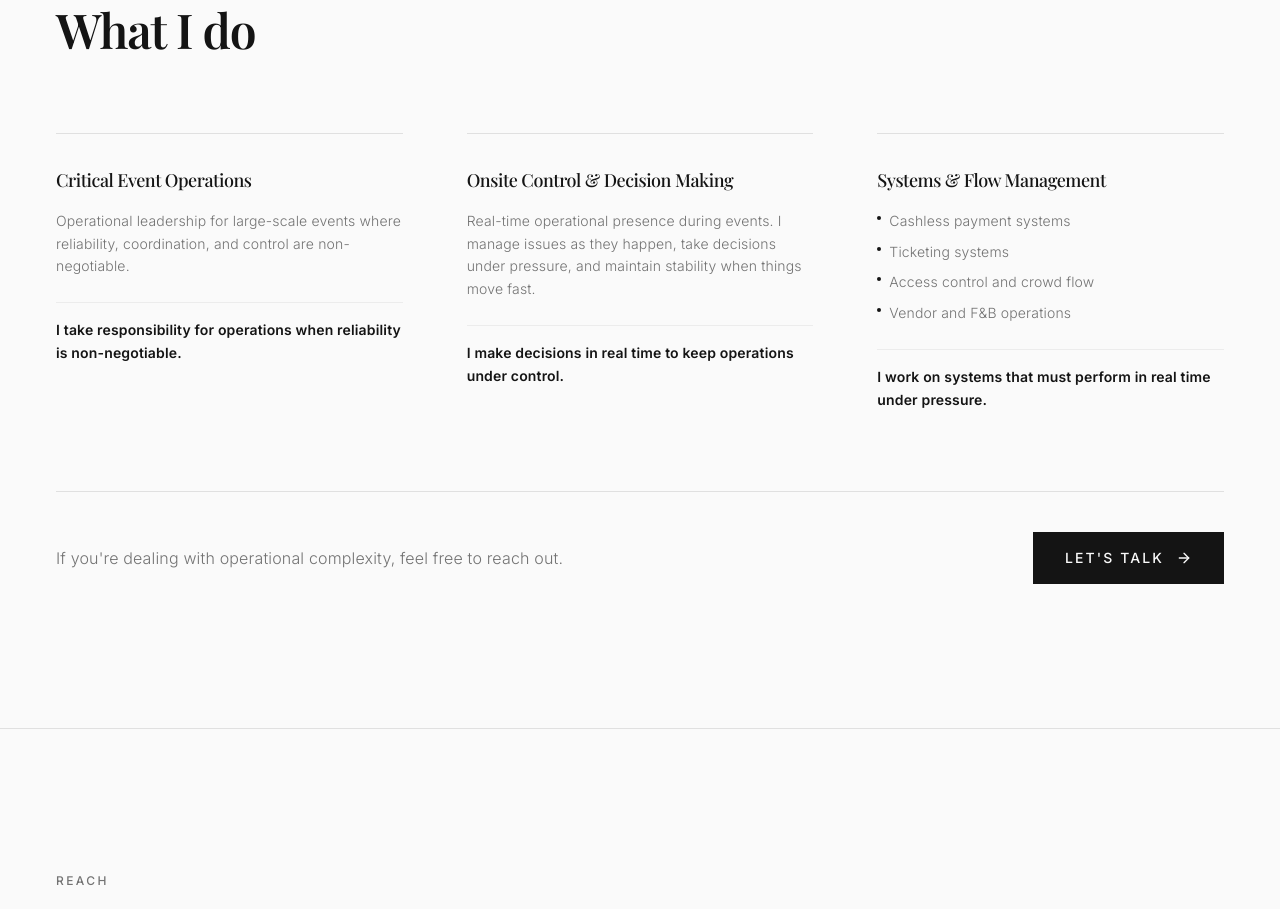
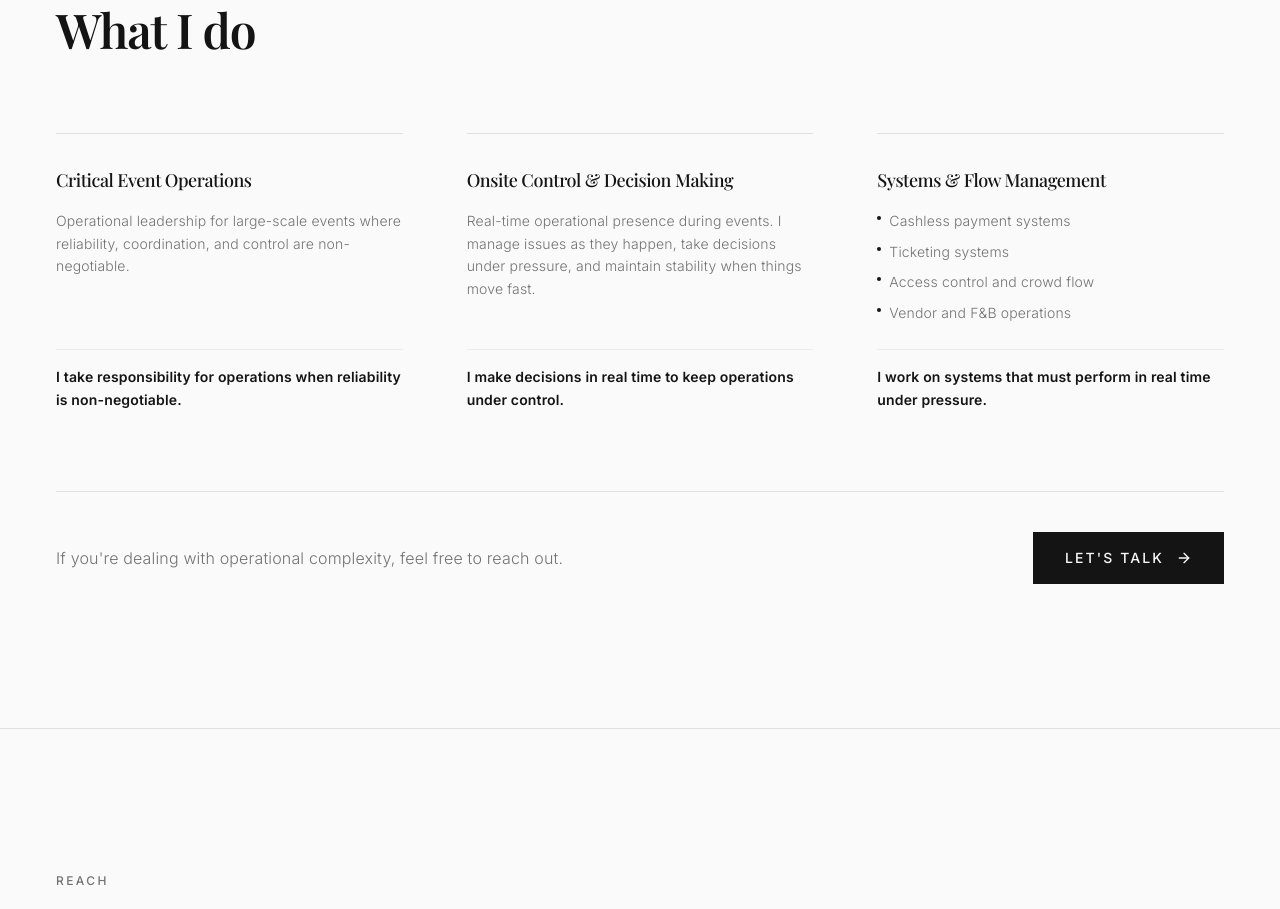
Before and after one commit to hiroocareer/andreascolucci, a React (Vite) app: page /en in a window 1280 px wide. Shown: the part 2600-3509 px from the top of the page. Built offline with nearby package versions, Linux system fonts and the light colour scheme; the HTML template or start-up script is replaced by a standard one.

Commit message:
Added service punchline blocks

```diff
--- a/src/components/sections/ServicesSection.tsx
+++ b/src/components/sections/ServicesSection.tsx
@@ -18,7 +18,7 @@ const ServicesSection = () => {
 
         <div className="grid grid-cols-1 md:grid-cols-3 gap-8 md:gap-16">
           {s.items.map((service, index) => (
-            <motion.div key={index} initial={{ opacity: 0, y: 30 }} whileInView={{ opacity: 1, y: 0 }} transition={{ duration: 0.5, delay: index * 0.1 }} viewport={{ once: true }} className="border-t border-border pt-8">
+            <motion.div key={index} initial={{ opacity: 0, y: 30 }} whileInView={{ opacity: 1, y: 0 }} transition={{ duration: 0.5, delay: index * 0.1 }} viewport={{ once: true }} className="border-t border-border pt-8 flex flex-col">
               <h3 className="text-lg font-medium text-foreground mb-4 tracking-tight">{t(service.title)}</h3>
               {"description" in service && (
                 <p className="text-sm text-muted-foreground leading-relaxed mb-6">{t((service as any).description)}</p>
```
